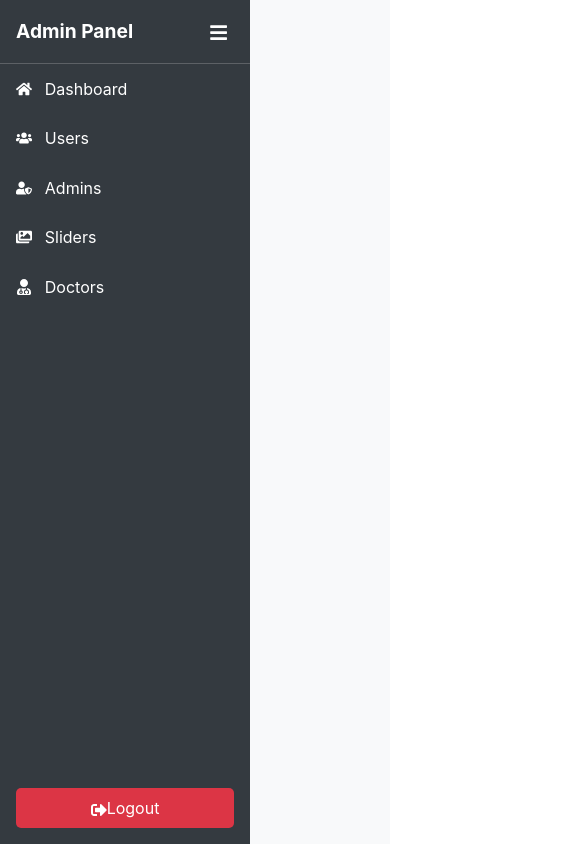
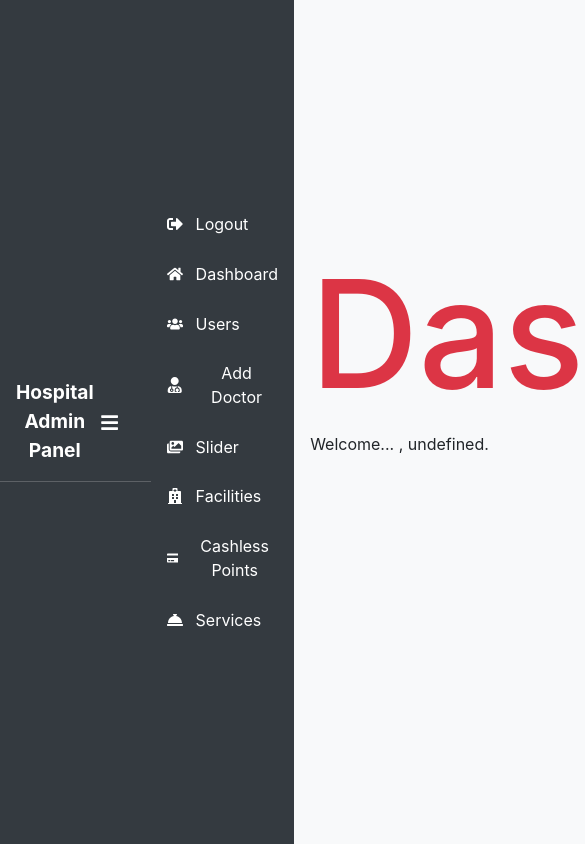
Before and after one commit to YugandharSuryawanshi/Hospital, a React (Create React App) app: page /admin in a window 390 px wide. Shown: the top 844 px of the page, 585 px wide, since content can reach past the window. Built offline with nearby package versions, Linux system fonts and the light colour scheme; sample sign-in values are in the browser's storage.

Commit message:
Add New Pages in Admin Panel

```diff
--- a/src/admin/Dashboard.jsx
+++ b/src/admin/Dashboard.jsx
@@ -3,10 +3,11 @@ import React from "react";
 export default function Dashboard() {
     const user = JSON.parse(localStorage.getItem("adminUser") || "null");
     return (
-        <div className="p-4">
-            <h2>Dashboard</h2>
-            <p>Welcome{user ? `, ${user.user_name}` : ""}.</p>
-            <p>This is the protected admin area.</p>
-        </div>
+        <>
+        <h1 className="text-center text-danger mt-5" style={{fontSize:"150px"}}>
+            <i class="fa fa-home"></i>Dashboard
+        </h1>
+        <p>Welcome... {user ? `, ${user.user_name}` : ""}.</p>
+        </>
     );
 }
--- a/src/admin/Main.jsx
+++ b/src/admin/Main.jsx
@@ -1,36 +1,51 @@
+// Main.jsx
 import { Navigate, Route, Routes } from "react-router-dom";
 import Dashboard from "./Dashboard";
 import Login from "./Login.jsx";
 import Navbar from "./Navbar";
 import ProtectedRoute from "./ProtectedRoute";
 import Register from "./Register.jsx";
+import Slider from "./Slider.jsx";
 
 export default function AdminMain() {
     return (
-        <>
         <Routes>
             <Route path="/login" element={<Login />} />
             <Route path="/register" element={<Register />} />
-                <Route path="/" element={
+
+            <Route
+                path="/"
+                element={
                     <ProtectedRoute>
-                            <>
-                                <Navbar />
+                        <Navbar>
                             <Dashboard />
-                            </>
+                        </Navbar>
                     </ProtectedRoute>
                 }
             />
-                <Route path="/settings" element={
+
+            <Route
+                path="/settings"
+                element={
                     <ProtectedRoute>
-                            <>
-                                <Navbar />
+                        <Navbar>
                             <h2>Admin Settings</h2>
-                            </>
+                        </Navbar>
                     </ProtectedRoute>
                 }
             />
-                <Route path="*" element={<Navigate to="/admin" />} />
+
+            <Route path="/slider" element={
+                <ProtectedRoute>
+                    <Navbar>
+                        <Slider />
+                    </Navbar>
+                </ProtectedRoute>
+            }
+            />
+
+            {/* Redirect unknown routes */}
+            {/* <Route path="*" element={<Navigate to="/" />} /> */}
         </Routes>
-        </>
     );
 }
--- a/src/admin/Navbar.css
+++ b/src/admin/Navbar.css
@@ -98,33 +98,48 @@
 }
 
 .main-content.open {
-  margin-left: 250px;
+  margin-left: 5px;
 }
 
 .main-content.collapsed {
-  margin-left: 70px;
+  margin-left: 5px;
 }
 
 .main-content.full {
   margin-left: 0;
 }
 
-/* Mobile view */
+/* 📱 Mobile view */
 @media (max-width: 767px) {
+  .admin-panel {
+    display: flex; /* Stack vertically instead of flex */
+  }
+
   .sidebar {
-    position: fixed;
-    top: 0;
-    left: -250px;
-    height: 100%;
-    width: 250px;
+    position: relative; /* no longer fixed, flows naturally */
+    width: 100%;
+    display: flex;
+    height: auto;
+    transition: all 0.6s ease;
+    z-index: 1000;
+    flex-direction: row;
   }
 
   .sidebar.open.mobile {
     left: 0;
   }
+  .sidebar.open{
+    align-items: center;
+    text-align: center;
+    width: 100%;
+  }
+  .sidebar-toggle{
+    float: right;
+    margin-right: 10px;
+  }
 
   .main-content {
-    margin-left: 0;
+    margin-left: 0 !important;
     padding: 1rem;
   }
 }
--- a/src/admin/Navbar.jsx
+++ b/src/admin/Navbar.jsx
@@ -1,14 +1,16 @@
 import { useState, useEffect } from "react";
 import {
+    FaHome,
     FaBars,
-    FaHome,
+    FaSignOutAlt,
+    FaHospital,
+    FaUsers,
+    FaUserMd,
     FaImages,
-    FaSignOutAlt,
-    FaUserMd,
-    FaUsers,
-    FaUserShield,
+    FaCreditCard,
+    FaConciergeBell,
 } from "react-icons/fa";
-import { Link, useNavigate } from "react-router-dom";
+import { NavLink, useNavigate } from "react-router-dom";
 import "./Navbar.css";
 
 export default function Navbar({ children }) {
@@ -33,13 +35,9 @@ export default function Navbar({ children }) {
 
     return (
         <div className="admin-panel">
-            {/* Sidebar */}
-            <div
-                className={`sidebar ${isOpen ? "open" : "collapsed"} ${isMobile ? "mobile" : ""
-                    }`}
-            >
+            <div className={`sidebar ${isOpen ? "open" : "collapsed"} ${isMobile ? "mobile" : ""}`}>
                 <div className="sidebar-header">
-                    <span className="admin-title">{isOpen && "Admin Panel"}</span>
+                    {isOpen && <span className="admin-title">Hospital Admin Panel</span>}
                     <button
                         className="sidebar-toggle"
                         onClick={() => setIsOpen(!isOpen)}
@@ -50,46 +48,46 @@ export default function Navbar({ children }) {
 
                 <ul className="sidebar-menu">
                     <li>
-                        <Link to="/dashboard">
-                            <FaHome className="icon" />
-                            {isOpen && "Dashboard"}
-                        </Link>
+                        <NavLink to="/" onClick={handleLogout}><FaSignOutAlt className="icon" /> {isOpen && "Logout"}</NavLink>
                     </li>
                     <li>
-                        <Link to="/users">
-                            <FaUsers className="icon" />
-                            {isOpen && "Users"}
-                        </Link>
+                        <NavLink to="/admin">
+                            <FaHome className="icon" /> {isOpen && "Dashboard"}
+                        </NavLink>
                     </li>
                     <li>
-                        <Link to="/admins">
-                            <FaUserShield className="icon" />
-                            {isOpen && "Admins"}
-                        </Link>
+                        <NavLink to="users">
+                            <FaUsers className="icon" /> {isOpen && "Users"}
+                        </NavLink>
                     </li>
                     <li>
-                        <Link to="/sliders">
-                            <FaImages className="icon" />
-                            {isOpen && "Sliders"}
-                        </Link>
+                        <NavLink to="add-doctor">
+                            <FaUserMd className="icon" /> {isOpen && "Add Doctor"}
+                        </NavLink>
                     </li>
                     <li>
-                        <Link to="/doctors">
-                            <FaUserMd className="icon" />
-                            {isOpen && "Doctors"}
-                        </Link>
+                        <NavLink to="slider">
+                            <FaImages className="icon" /> {isOpen && "Slider"}
+                        </NavLink>
+                    </li>
+                    <li>
+                        <NavLink to="facilities">
+                            <FaHospital className="icon" /> {isOpen && "Facilities"}
+                        </NavLink>
+                    </li>
+                    <li>
+                        <NavLink to="cashless">
+                            <FaCreditCard className="icon" /> {isOpen && "Cashless Points"}
+                        </NavLink>
+                    </li>
+                    <li>
+                        <NavLink to="services">
+                            <FaConciergeBell className="icon" /> {isOpen && "Services"}
+                        </NavLink>
                     </li>
                 </ul>
 
-                <div className="sidebar-footer">
-                    <button className="logout-btn" onClick={handleLogout}>
-                        <FaSignOutAlt className="icon" />
-                        {isOpen && "Logout"}
-                    </button>
-                </div>
             </div>
-
-            {/* Main content */}
             <div
                 className={`main-content ${isOpen ? "open" : "collapsed"} ${isMobile && !isOpen ? "full" : ""
                     }`}
--- /dev/null
+++ b/src/admin/Slider.jsx
@@ -0,0 +1,11 @@
+import React from "react";
+import Navbar from "./Navbar.jsx";
+function Slider() {
+    return(
+        <>
+        <h2>Slider</h2>
+        </>
+    )
+}
+
+export default Slider;
```
Lines whose indentation alone changed are shown as unchanged.
